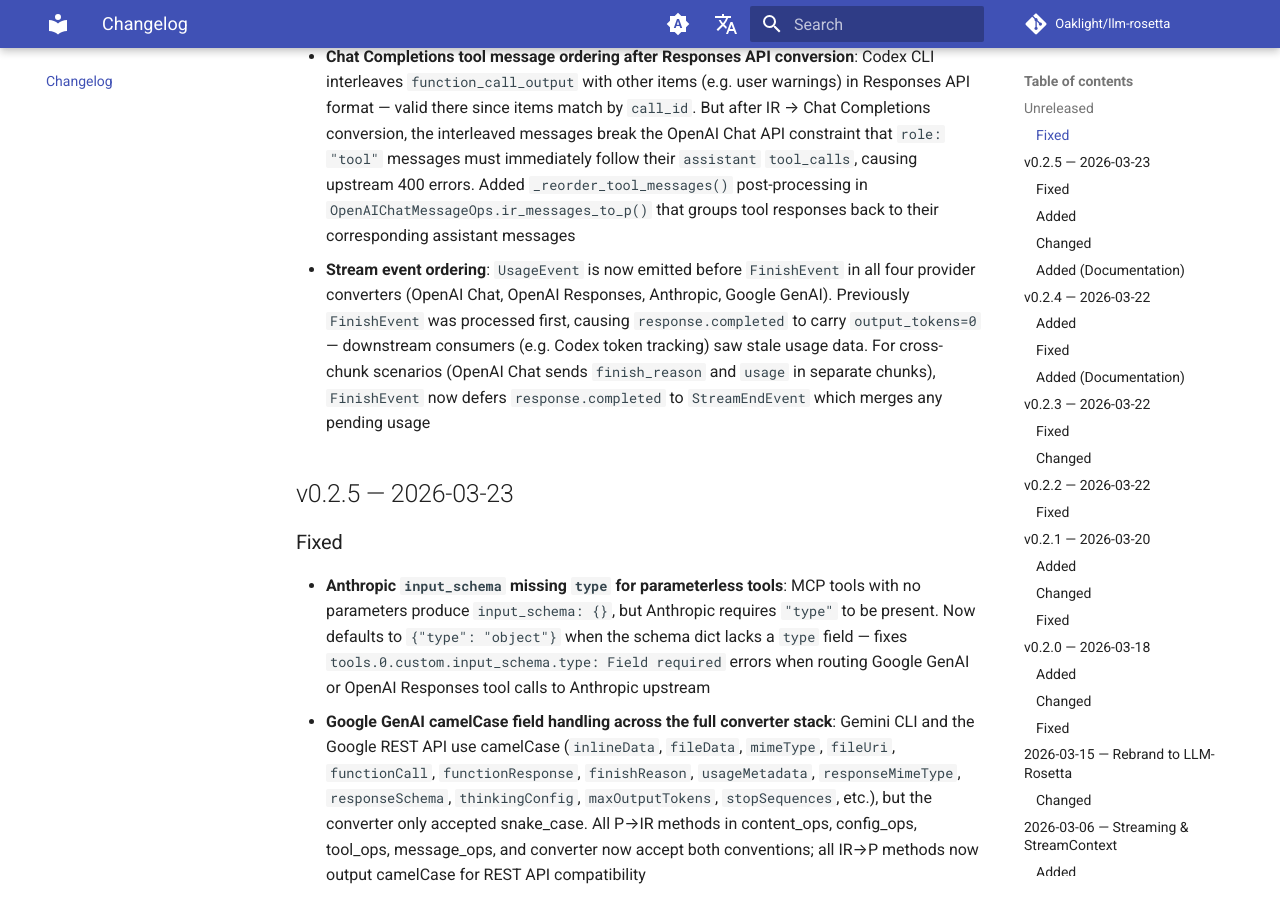
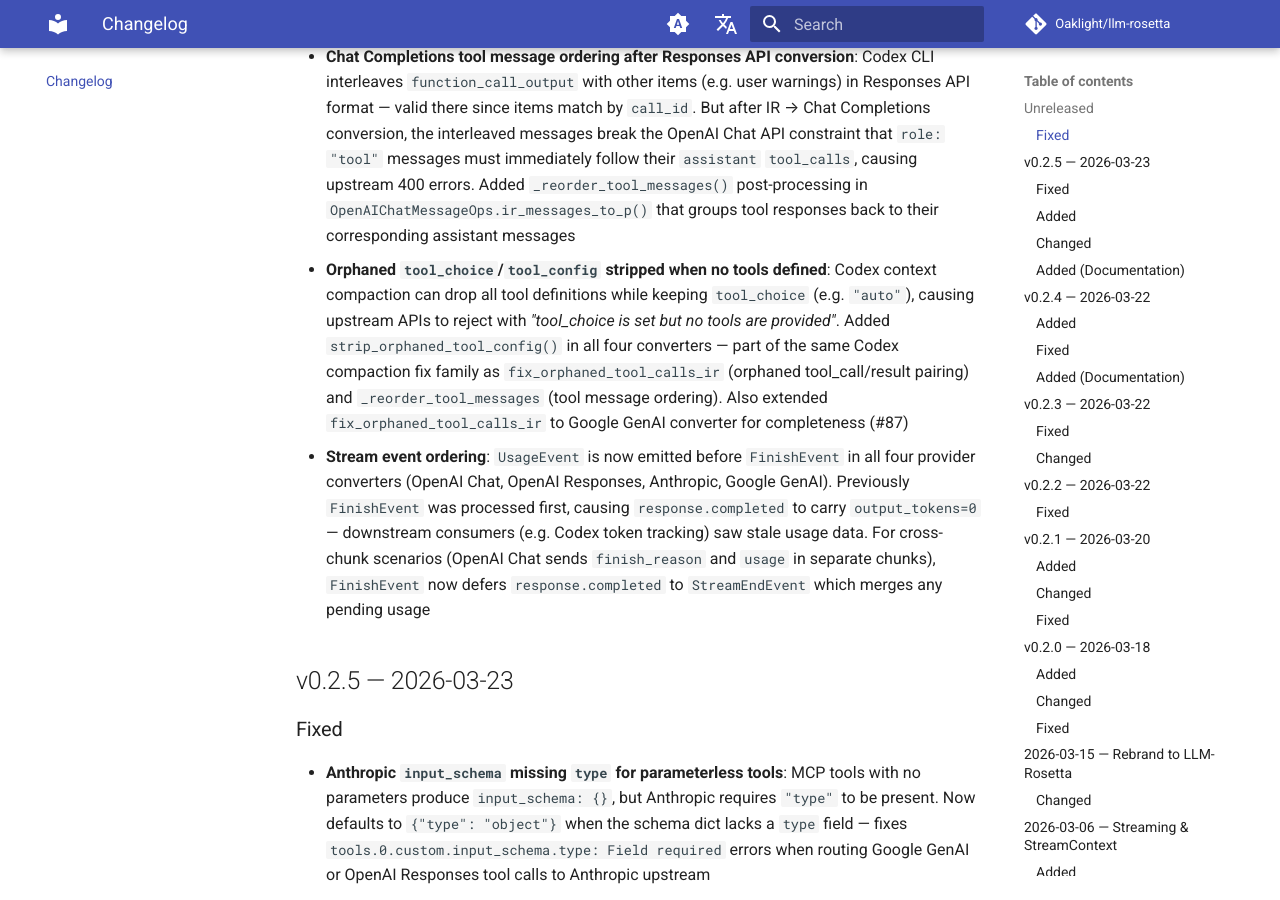
Before and after one commit to Oaklight/llm-rosetta, an MkDocs documentation site: the page built from docs/changelog.md, in a window 1280 px wide and 900 px high, scrolled down 372 px. Built offline with MkDocs 1.6.1 and Material for MkDocs 9.7.7, drawn with Linux system fonts in a browser that asks for light colours; comment, search, counter and statistics services are not loaded.

Commit message:
docs: add strip_orphaned_tool_config to unreleased changelog

```diff
--- a/docs/changelog.md
+++ b/docs/changelog.md
@@ -11,6 +11,7 @@ All notable changes to LLM-Rosetta are documented here. This project follows [Ke
 ### Fixed
 
 - **Chat Completions tool message ordering after Responses API conversion**: Codex CLI interleaves `function_call_output` with other items (e.g. user warnings) in Responses API format — valid there since items match by `call_id`. But after IR → Chat Completions conversion, the interleaved messages break the OpenAI Chat API constraint that `role: "tool"` messages must immediately follow their `assistant` `tool_calls`, causing upstream 400 errors. Added `_reorder_tool_messages()` post-processing in `OpenAIChatMessageOps.ir_messages_to_p()` that groups tool responses back to their corresponding assistant messages
+- **Orphaned `tool_choice`/`tool_config` stripped when no tools defined**: Codex context compaction can drop all tool definitions while keeping `tool_choice` (e.g. `"auto"`), causing upstream APIs to reject with *"tool_choice is set but no tools are provided"*. Added `strip_orphaned_tool_config()` in all four converters — part of the same Codex compaction fix family as `fix_orphaned_tool_calls_ir` (orphaned tool_call/result pairing) and `_reorder_tool_messages` (tool message ordering). Also extended `fix_orphaned_tool_calls_ir` to Google GenAI converter for completeness (#87)
 - **Stream event ordering**: `UsageEvent` is now emitted before `FinishEvent` in all four provider converters (OpenAI Chat, OpenAI Responses, Anthropic, Google GenAI). Previously `FinishEvent` was processed first, causing `response.completed` to carry `output_tokens=0` — downstream consumers (e.g. Codex token tracking) saw stale usage data. For cross-chunk scenarios (OpenAI Chat sends `finish_reason` and `usage` in separate chunks), `FinishEvent` now defers `response.completed` to `StreamEndEvent` which merges any pending usage
 
 ## v0.2.5 — 2026-03-23
```
